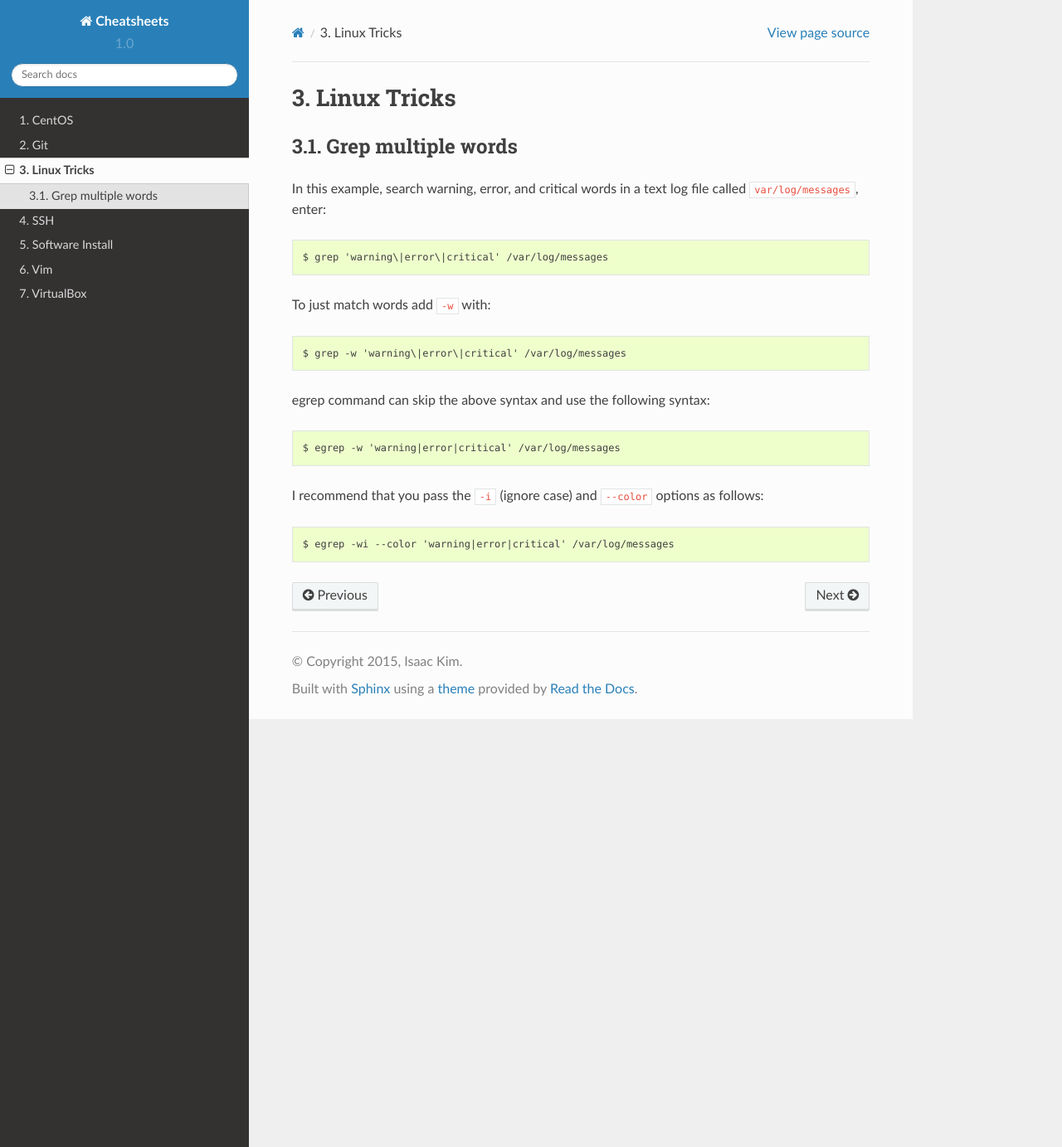
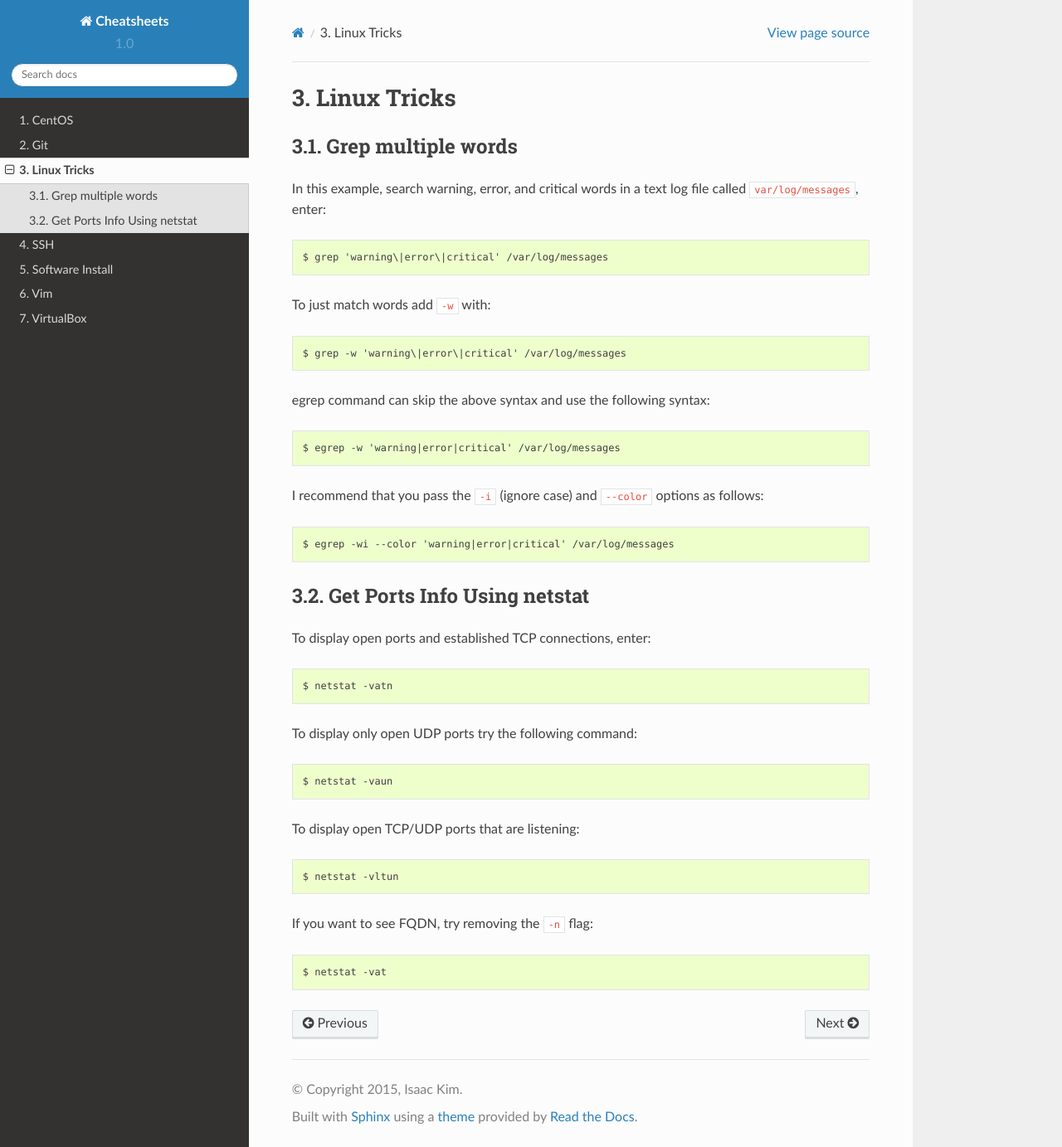
Before and after one commit to ijkim88/dotfiles-old, a Sphinx documentation site: the page built from cheatsheets/source/linux-tricks.rst, in a window 1280 px wide and 1383 px high. Shown: the whole window at 83% size. Built offline with Sphinx 7.4.7 and the Read the Docs theme 2.0.0, drawn with Linux system fonts in a browser that asks for light colours.

Commit message:
Update Linux tricks for getting port info

```diff
--- a/cheatsheets/source/linux-tricks.rst
+++ b/cheatsheets/source/linux-tricks.rst
@@ -19,3 +19,23 @@ egrep command can skip the above syntax and use the following syntax::
 I recommend that you pass the ``-i`` (ignore case) and ``--color`` options as follows::
 
    $ egrep -wi --color 'warning|error|critical' /var/log/messages
+
+
+Get Ports Info Using netstat
+----------------------------
+
+To display open ports and established TCP connections, enter::
+
+   $ netstat -vatn
+
+To display only open UDP ports try the following command::
+
+   $ netstat -vaun
+
+To display open TCP/UDP ports that are listening::
+
+   $ netstat -vltun
+
+If you want to see FQDN, try removing the ``-n`` flag::
+
+   $ netstat -vat
```
